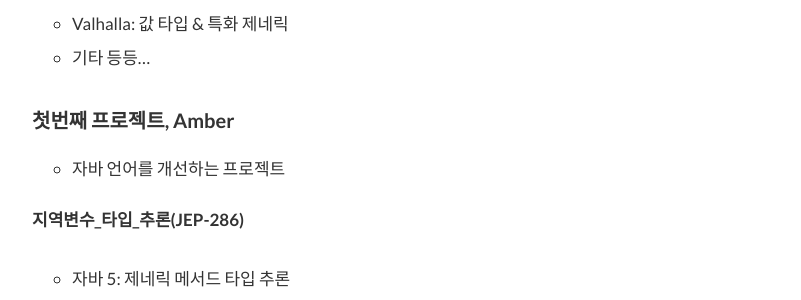
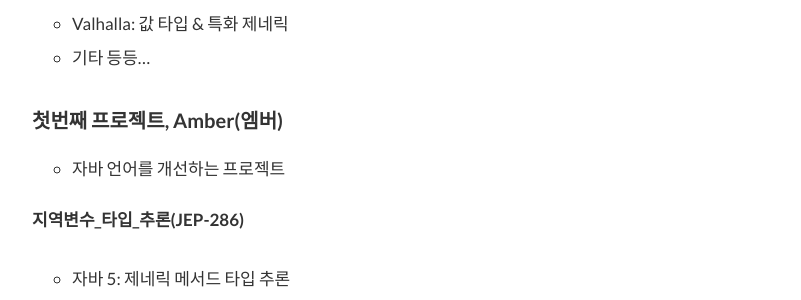
Before and after one commit to gwonsungjun/gwonsungjun.github.io, a Jekyll site: the page built from _posts/2018-03-22-4rd_oracle_meetup.md, in a window 1280 px wide. Shown: the part 1906-2206 px from the top of the page, without its empty margins (238-1039 px from the left). Built offline with Jekyll 4.4.1, drawn with Linux system fonts in a browser that asks for light colours; comment, search, counter and statistics services are not loaded.

Commit message:
Add word

```diff
--- a/_posts/2018-03-22-4rd_oracle_meetup.md
+++ b/_posts/2018-03-22-4rd_oracle_meetup.md
@@ -45,7 +45,7 @@
  - Valhalla: 값 타입 & 특화 제네릭
  - 기타 등등...
 
-## 첫번째 프로젝트, Amber
+## 첫번째 프로젝트, Amber(엠버)
 - 자바 언어를 개선하는 프로젝트
 
 **지역변수_타입_추론(JEP-286)**
```
